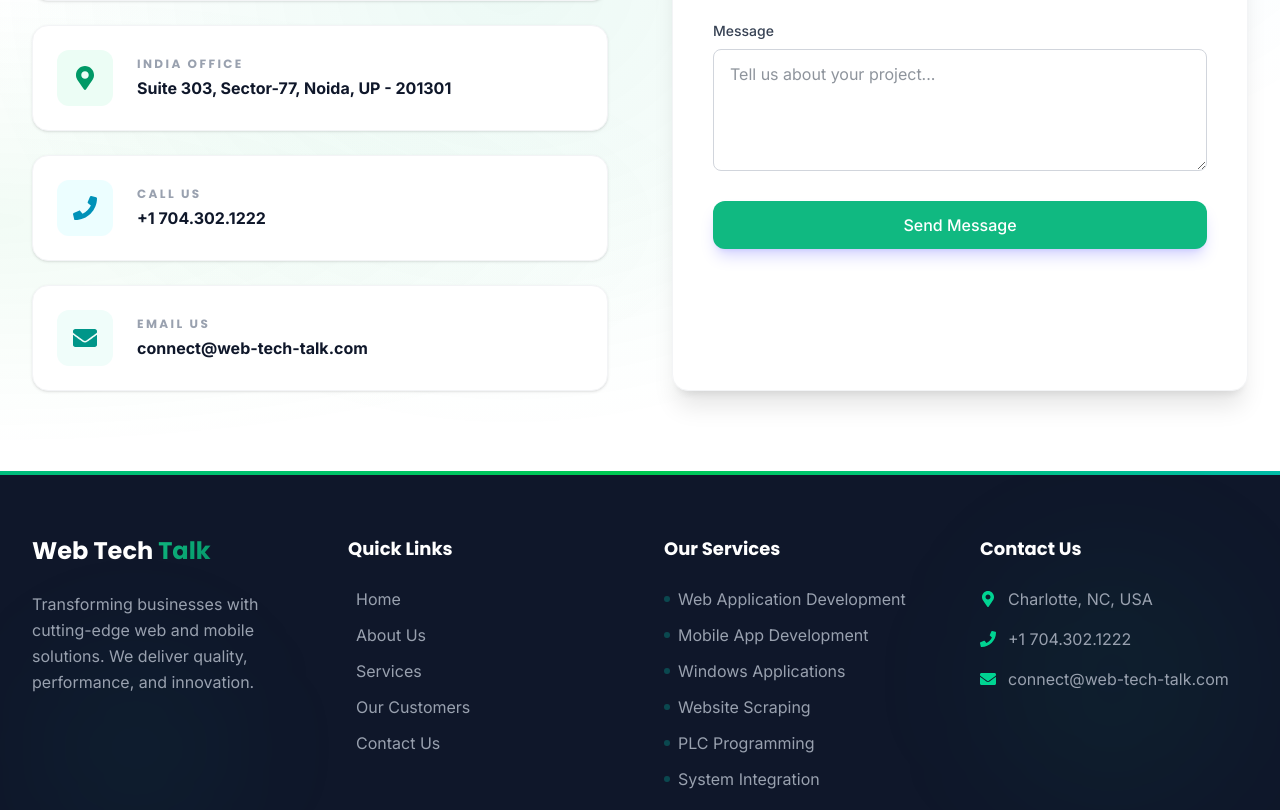
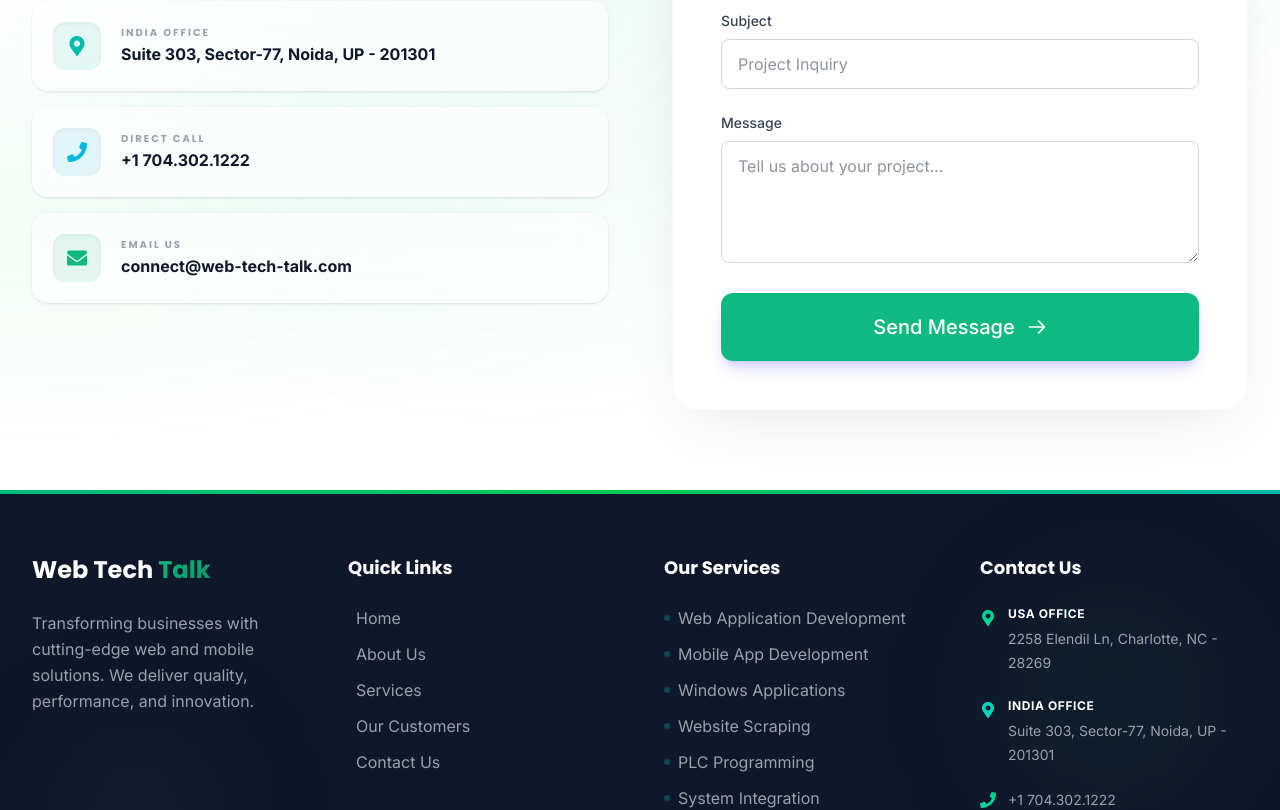
Before and after one commit to Gaurav4518/WTT-Site-Redesign, a React (Vite) app: page /contact in a window 1280 px wide. Shown: the part 979-1789 px from the top of the page. Built offline with nearby package versions, Linux system fonts and the light colour scheme.

Commit message:
Fix address on footer

```diff
--- a/src/components/common/Button.jsx
+++ b/src/components/common/Button.jsx
@@ -25,6 +25,7 @@ const Button = ({
         sm: 'text-sm px-5 py-2.5',
         md: 'text-base px-6 py-3',
         lg: 'text-lg px-8 py-4',
+        xl: 'text-xl px-10 py-5',
     };
 
     return (
--- a/src/components/layout/Footer.jsx
+++ b/src/components/layout/Footer.jsx
@@ -96,18 +96,28 @@ const Footer = () => {
                     {/* Contact Info */}
                     <div>
                         <h3 className="text-lg font-bold mb-6 text-white">Contact Us</h3>
-                        <ul className="space-y-4">
+                        <ul className="space-y-6">
                             <li className="flex items-start gap-3 text-gray-400 group">
                                 <FaMapMarkerAlt className="mt-1 text-emerald-400 shrink-0 group-hover:scale-110 transition-transform" />
-                                <span>Charlotte, NC, USA</span>
+                                <div>
+                                    <span className="block text-white text-xs font-bold uppercase tracking-wider mb-1">USA Office</span>
+                                    <span className="text-sm">2258 Elendil Ln, Charlotte, NC - 28269</span>
+                                </div>
+                            </li>
+                            <li className="flex items-start gap-3 text-gray-400 group">
+                                <FaMapMarkerAlt className="mt-1 text-teal-400 shrink-0 group-hover:scale-110 transition-transform" />
+                                <div>
+                                    <span className="block text-white text-xs font-bold uppercase tracking-wider mb-1">India Office</span>
+                                    <span className="text-sm">Suite 303, Sector-77, Noida, UP - 201301</span>
+                                </div>
                             </li>
                             <li className="flex items-center gap-3 text-gray-400 group">
                                 <FaPhone className="text-emerald-400 shrink-0 group-hover:scale-110 transition-transform" />
-                                <a href="tel:+17043021222" className="hover:text-white transition-colors">+1 704.302.1222</a>
+                                <a href="tel:+17043021222" className="hover:text-white transition-colors text-sm">+1 704.302.1222</a>
                             </li>
                             <li className="flex items-center gap-3 text-gray-400 group">
                                 <FaEnvelope className="text-emerald-400 shrink-0 group-hover:scale-110 transition-transform" />
-                                <a href="mailto:connect@web-tech-talk.com" className="hover:text-white transition-colors">connect@web-tech-talk.com</a>
+                                <a href="mailto:connect@web-tech-talk.com" className="hover:text-white transition-colors text-sm">connect@web-tech-talk.com</a>
                             </li>
                         </ul>
                     </div>
--- a/src/pages/CSharpTutorial.jsx
+++ b/src/pages/CSharpTutorial.jsx
@@ -188,7 +188,7 @@ webBrowser1.Document.GetElementById("loginPass").InnerText = "your-secure-passwo
                         <div className="pt-16 border-t border-gray-100 flex flex-col lg:flex-row items-center justify-between gap-12">
                             <div className="max-w-xl text-center lg:text-left">
                                 <h3 className="text-3xl font-bold text-secondary mb-3 tracking-tight">Need a custom scraping solution?</h3>
-                                <p className="text-gray-500 text-lg">Our experts can handle complex authentication and data extraction for you. Contact us today for a <strong>FREE sample project</strong>.</p>
+                                <p className="text-gray-500 text-lg">You can request for a FREE sample web data extraction project for a website from where you want to extract data. We will come up with sample scraped data as per your requirements and if that matched with your requirement than pay. Contact us today for a <strong>FREE sample project</strong>.</p>
                             </div>
                             <Link
                                 to="/contact"
--- a/src/pages/Contact.jsx
+++ b/src/pages/Contact.jsx
@@ -47,7 +47,7 @@ const Contact = () => {
         };
 
         try {
-            const response = await fetch('http://localhost:8080/api/contact', {
+            const response = await fetch('https://timetrax-api-dj50.onrender.com/api/contact', {
                 method: 'POST',
                 headers: {
                     'Content-Type': 'application/json',
@@ -103,47 +103,43 @@ const Contact = () => {
                             You may drop us a line, give us a call or send an email, choose what suits you most.
                         </p>
 
-                        <div className="grid grid-cols-1 gap-6 mt-8">
+                        <div className="space-y-4">
                             {[
                                 {
                                     icon: <FaMapMarkerAlt />,
                                     title: "USA Office",
                                     detail: "2258 Elendil Ln, Charlotte, NC - 28269",
-                                    color: "text-blue-600",
-                                    bg: "bg-blue-50",
-                                    border: "hover:border-blue-200"
+                                    color: "text-emerald-500",
+                                    bg: "bg-emerald-500/10",
                                 },
                                 {
                                     icon: <FaMapMarkerAlt />,
                                     title: "India Office",
                                     detail: "Suite 303, Sector-77, Noida, UP - 201301",
-                                    color: "text-emerald-600",
-                                    bg: "bg-emerald-50",
-                                    border: "hover:border-emerald-200"
+                                    color: "text-teal-500",
+                                    bg: "bg-teal-500/10",
                                 },
                                 {
                                     icon: <FaPhone />,
-                                    title: "Call Us",
+                                    title: "Direct Call",
                                     detail: "+1 704.302.1222",
-                                    color: "text-cyan-600",
-                                    bg: "bg-cyan-50",
-                                    border: "hover:border-cyan-200"
+                                    color: "text-cyan-500",
+                                    bg: "bg-cyan-500/10",
                                 },
                                 {
                                     icon: <FaEnvelope />,
                                     title: "Email Us",
                                     detail: "connect@web-tech-talk.com",
-                                    color: "text-teal-600",
-                                    bg: "bg-teal-50",
-                                    border: "hover:border-teal-200"
+                                    color: "text-primary",
+                                    bg: "bg-primary/10",
                                 }
                             ].map((item, idx) => (
-                                <div key={idx} className={`group p-6 rounded-2xl bg-white border border-gray-100 shadow-sm hover:shadow-xl hover:shadow-gray-200/50 hover:-translate-y-1 transition-all duration-300 flex items-center gap-6 ${item.border}`}>
-                                    <div className={`w-14 h-14 rounded-xl ${item.bg} ${item.color} flex items-center justify-center text-2xl shrink-0 group-hover:scale-110 group-hover:rotate-3 transition-all duration-300`}>
+                                <div key={idx} className="group p-5 rounded-2xl bg-white/60 backdrop-blur-md border border-white/40 shadow-sm hover:shadow-xl hover:shadow-emerald-500/10 hover:-translate-y-1 transition-all duration-300 flex items-center gap-5">
+                                    <div className={`w-12 h-12 rounded-xl ${item.bg} ${item.color} flex items-center justify-center text-xl shrink-0 group-hover:scale-110 group-hover:rotate-3 transition-all duration-300 shadow-inner`}>
                                         {item.icon}
                                     </div>
                                     <div>
-                                        <h4 className="text-xs font-bold text-gray-400 uppercase tracking-[0.2em] mb-1">{item.title}</h4>
+                                        <h4 className="text-[10px] font-bold text-gray-400 uppercase tracking-[0.2em] mb-0.5">{item.title}</h4>
                                         <p className="text-sm md:text-base font-bold text-secondary group-hover:text-emerald-600 transition-colors duration-300">{item.detail}</p>
                                     </div>
                                 </div>
@@ -151,9 +147,14 @@ const Contact = () => {
                         </div>
                     </div>
 
-                    {/* Contact Form */}
-                    <div className="bg-white p-8 md:p-10 rounded-2xl shadow-xl border border-gray-100">
-                        <h3 className="text-2xl font-bold text-secondary mb-6">Send us a message</h3>
+                    {/* Contact Form - Shifted down with mt-12 */}
+                    <div className="lg:mt-12 bg-white rounded-3xl shadow-[0_20px_60px_-15px_rgba(0,0,0,0.1)] border border-gray-100/50 overflow-hidden relative">
+                        {/* Accent line at top */}
+                        <div className="absolute top-0 left-0 w-full h-1.5 gradient-primary"></div>
+
+                        <div className="p-8 md:p-12">
+                            <h3 className="text-2xl font-bold text-secondary mb-2">Send us a message</h3>
+                            <p className="text-gray-500 text-sm mb-8">We'll get back to you within 24 business hours.</p>
 
                             {status.success && (
                                 <div className="mb-6 p-4 bg-emerald-50 border border-emerald-200 text-emerald-700 rounded-lg flex items-center gap-3 animate-in fade-in slide-in-from-top-4 duration-300">
@@ -238,19 +239,26 @@ const Contact = () => {
 
                                 <Button
                                     type="submit"
-                                className="w-full flex items-center justify-center gap-2"
+                                    size="xl"
+                                    className="w-full flex items-center justify-center gap-3 font-bold shadow-lg shadow-emerald-500/20 hover:scale-[1.02] active:scale-[0.98] transition-all"
                                     disabled={status.loading}
                                 >
                                     {status.loading ? (
                                         <>
                                             <FaSpinner className="animate-spin" />
-                                        Sending...
+                                            Processing...
                                         </>
                                     ) : (
-                                    'Send Message'
+                                        <>
+                                            <span>Send Message</span>
+                                            <svg className="w-5 h-5" fill="none" viewBox="0 0 24 24" stroke="currentColor">
+                                                <path strokeLinecap="round" strokeLinejoin="round" strokeWidth={2} d="M14 5l7 7m0 0l-7 7m7-7H3" />
+                                            </svg>
+                                        </>
                                     )}
                                 </Button>
                             </form>
+                        </div>
                     </div>
                 </div>
             </Container>
```
Lines whose indentation alone changed are shown as unchanged.
